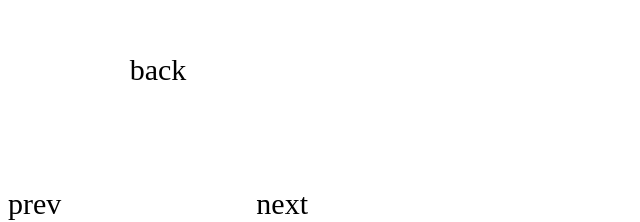
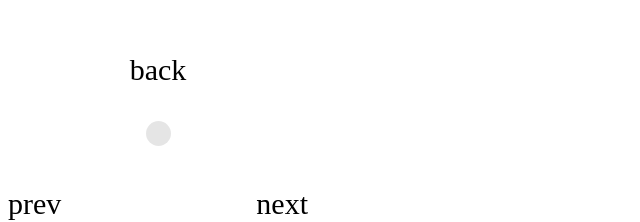
Before and after one commit to MrMicrowaveOven/nav-wheel, a React (Create React App) app: page / in a window 1280 px wide. Shown: the part 147-369 px from the top of the page, without its empty margins (0-640 px from the left). Built offline with nearby package versions, Linux system fonts and the light colour scheme.

Commit message:
Added circle

```diff
--- a/src/Wheel.css
+++ b/src/Wheel.css
@@ -26,3 +26,11 @@
 .bottom {
   top: 230px;
 }
+
+.circle {
+  width: 25px;
+  height: 25px;
+  background-color: rgba(0,0,0,.1);
+  border-radius: 50%;
+  margin: auto;
+}
--- a/src/Wheel.js
+++ b/src/Wheel.js
@@ -12,6 +12,7 @@ const Wheel = (props) => {
               <div className="four left">prev</div>
               <div className="four right">next</div>
               <div className="four bottom">more</div>
+              <div className="circle"/>
             </div>
   }
 
```
